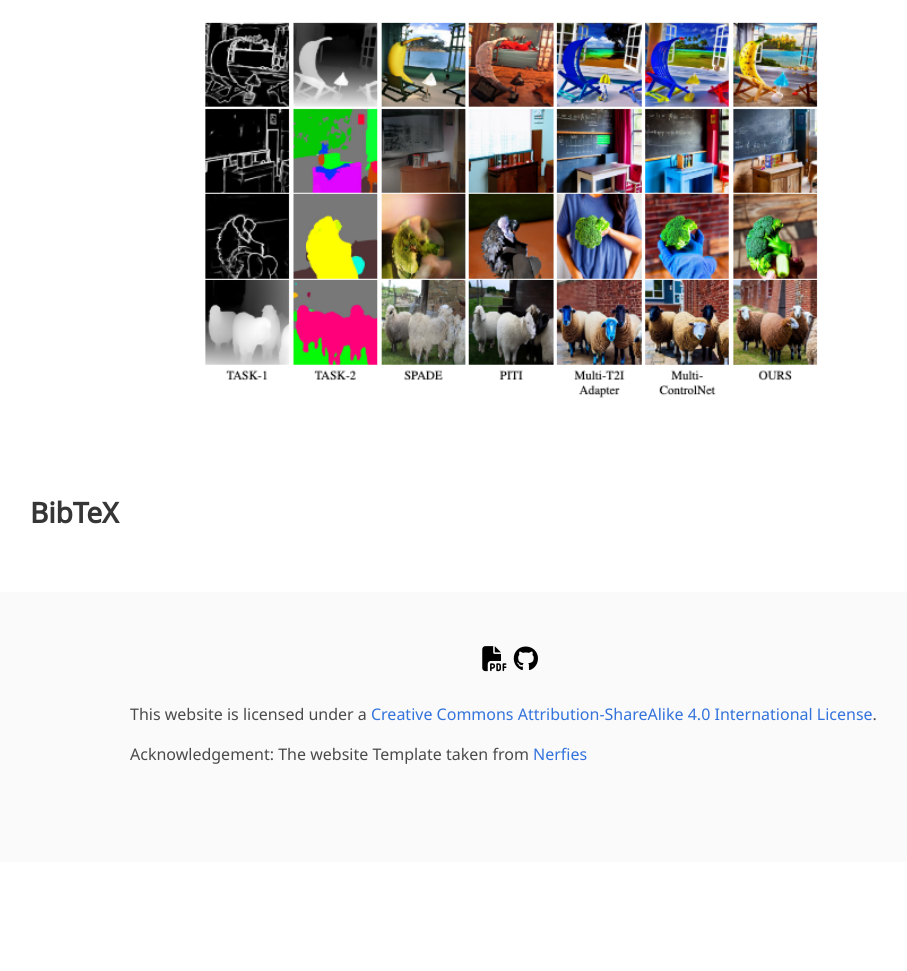
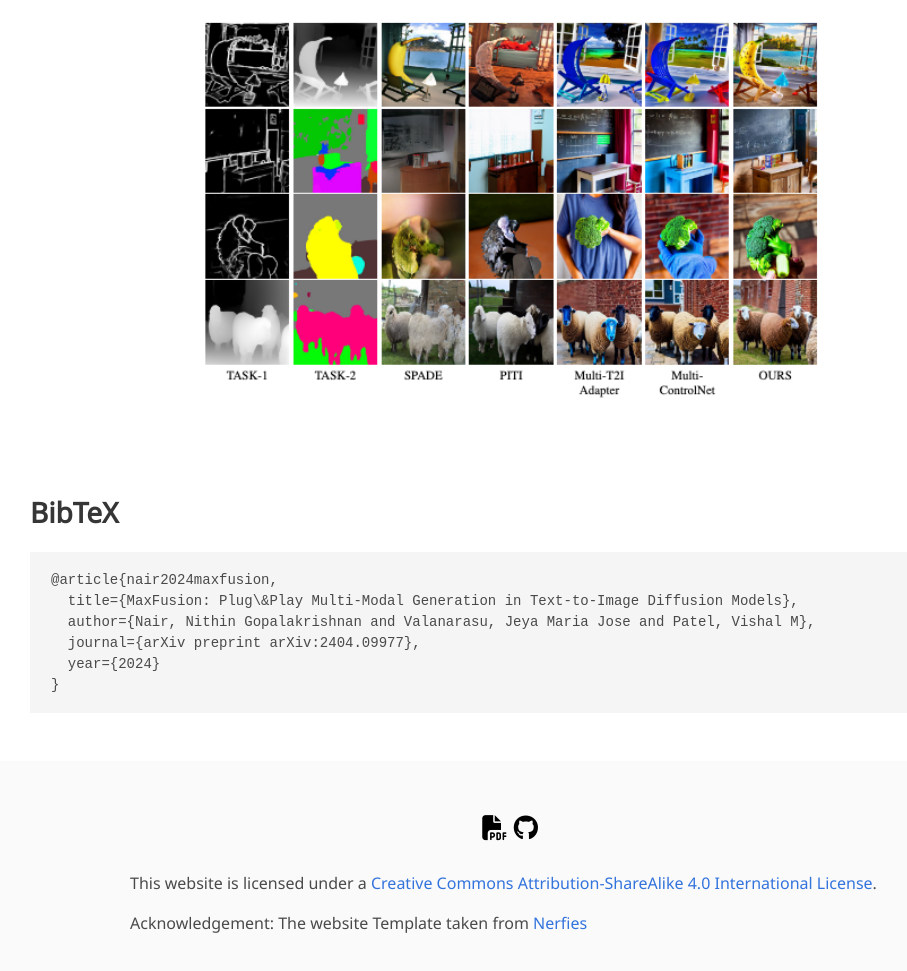
Before and after one commit to Nithin-GK/maxfusion.github.io, a plain HTML site: page index.html in a window 1280 px wide. Shown: the part 3785-4756 px from the top of the page, without its empty margins (130-1037 px from the left). Before the commit the page ends 4647 px from the top, so only its background shows below. Drawn offline with nearby package versions, Linux system fonts and the light colour scheme; some icons are missing; a web font is replaced by a local one.

Commit message:
Update index.html

```diff
--- a/index.html
+++ b/index.html
@@ -286,12 +286,12 @@ Non-similar intermediate outputs are passed without any change.
 <section class="section" id="BibTeX">
   <div class="container is-max-desktop content">
     <h2 class="title">BibTeX</h2>
-    <!-- <pre><code>@article{park2021nerfies,
-  author    = {Park, Keunhong and Sinha, Utkarsh and Barron, Jonathan T. and Bouaziz, Sofien and Goldman, Dan B and Seitz, Steven M. and Martin-Brualla, Ricardo},
-  title     = {Nerfies: Deformable Neural Radiance Fields},
-  journal   = {ICCV},
-  year      = {2021},
-}</code></pre> -->
+    <pre><code>@article{nair2024maxfusion,
+  title={MaxFusion: Plug\&Play Multi-Modal Generation in Text-to-Image Diffusion Models},
+  author={Nair, Nithin Gopalakrishnan and Valanarasu, Jeya Maria Jose and Patel, Vishal M},
+  journal={arXiv preprint arXiv:2404.09977},
+  year={2024}
+}</code></pre>
   </div>
 </section>
 
```
